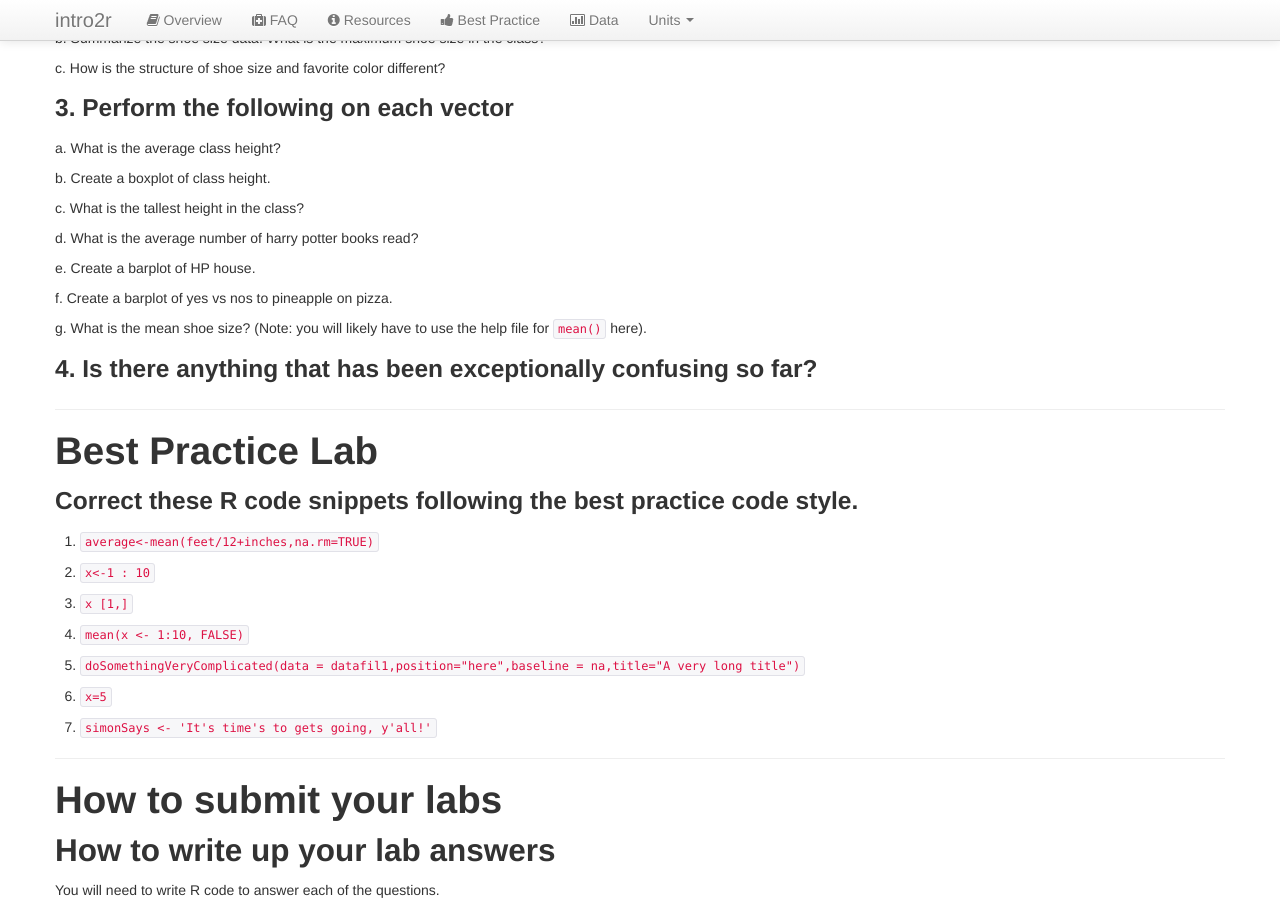
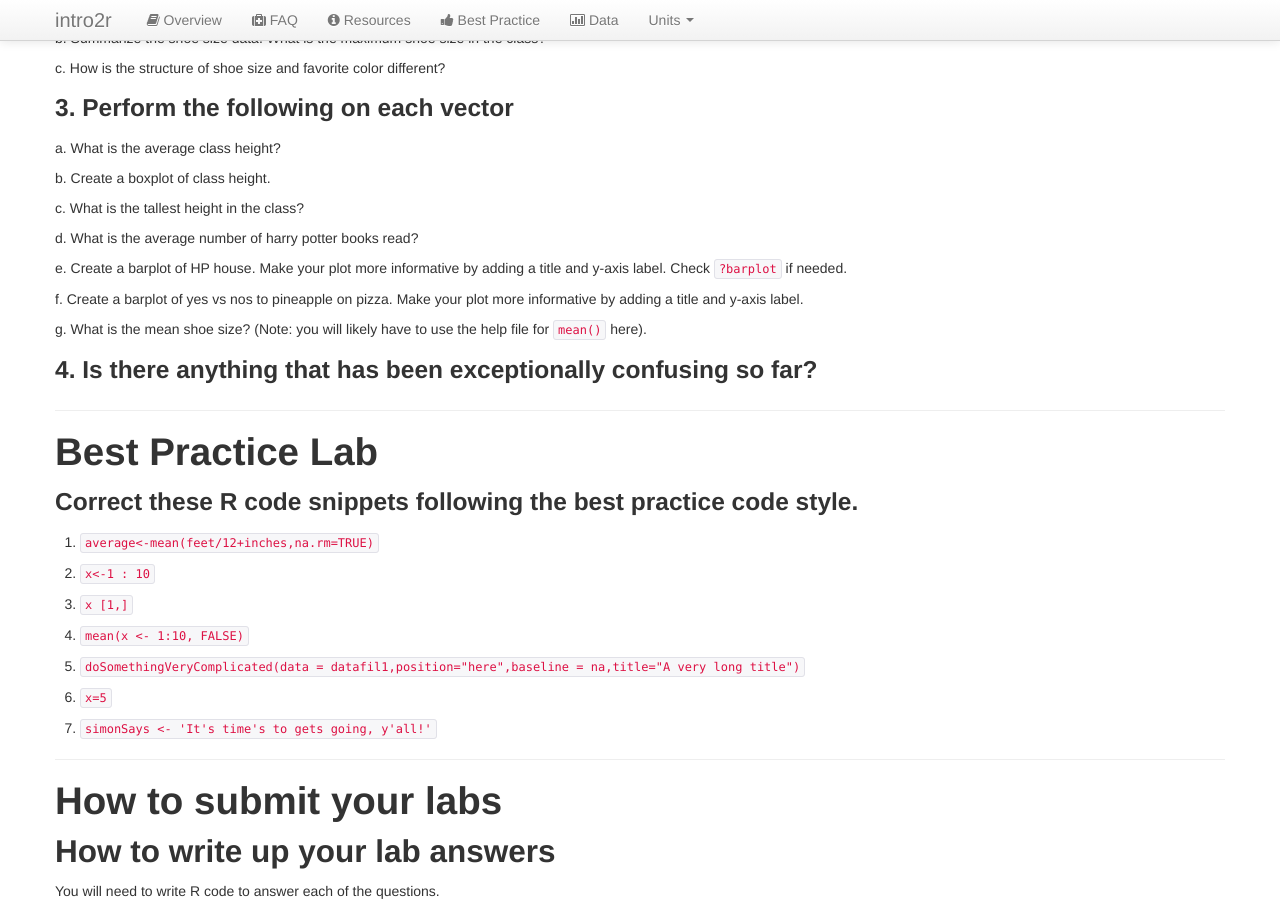
Before and after one commit to intro2r/intro2r, a Jekyll site: the page built from unit1/labs.md, in a window 1280 px wide and 900 px high, scrolled down 3624 px. Built offline with Jekyll 4.4.1, drawn with Linux system fonts in a browser that asks for light colours; our own code applies the rules of GitHub Pages for plain Markdown files.

Commit message:
Update labs.md

```diff
--- a/unit1/labs.md
+++ b/unit1/labs.md
@@ -197,9 +197,9 @@ Scroll down or click [here](../unit1/labs.html#how-to-submit-your-labs) to check
 
   d. What is the average number of harry potter books read?
 
-  e. Create a barplot of HP house.
+  e. Create a barplot of HP house. Make your plot more informative by adding a title and y-axis label. Check `?barplot` if needed.
 
-  f. Create a barplot of yes vs nos to pineapple on pizza.
+  f. Create a barplot of yes vs nos to pineapple on pizza. Make your plot more informative by adding a title and y-axis label.
 
   g. What is the mean shoe size? (Note: you will likely have to use the help file for `mean()` here).
 
```
